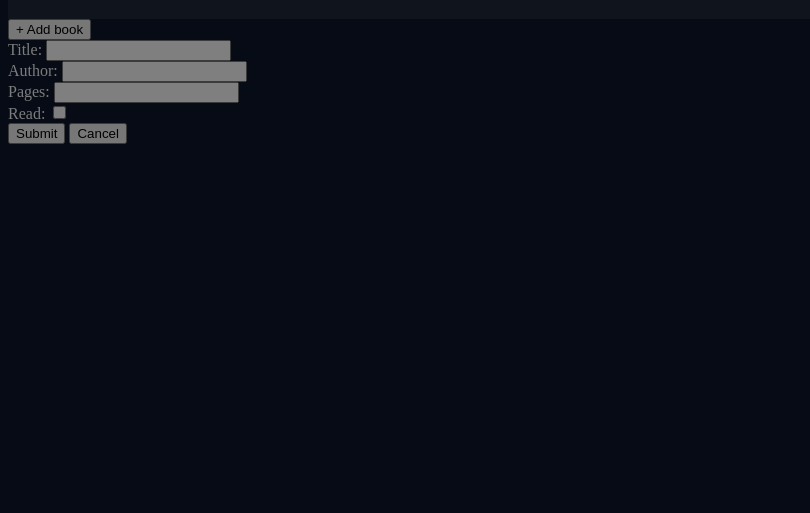
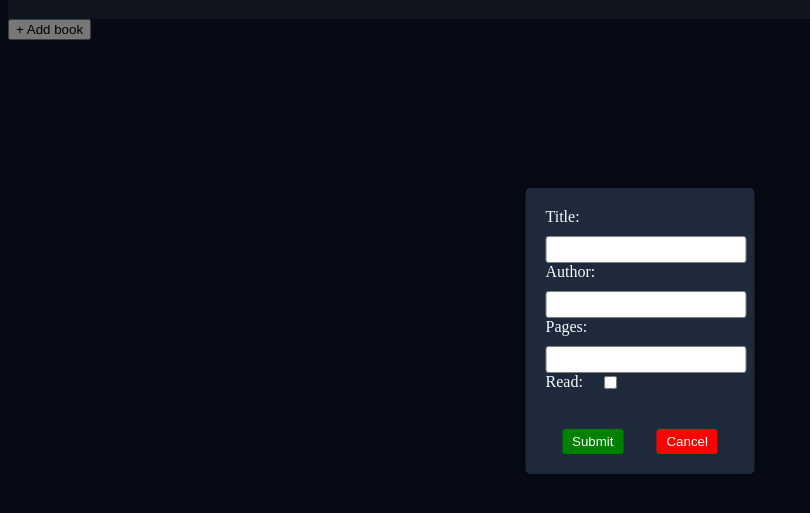
Before and after one commit to saltxd/library, a plain HTML site: page index.html in a window 1280 px wide. Both pictures are taken after a click on the button "+ Add book". Shown: the part 69-582 px from the top of the page, without its empty margins (0-810 px from the left). Drawn offline with Linux system fonts and the light colour scheme.

Commit message:
Add style to form, move checkbox next to label

```diff
--- a/index.html
+++ b/index.html
@@ -18,6 +18,9 @@
   <main class="main-container">
     <button class="btn btn-add" id="addBookBtn">+ Add book</button>
     <div class="books-grid" id="booksGrid">
+    </div>
+    <div id="overlay" style="display: none;">
+        <div id="form-container">
             <form id="bookForm">
                 <label for="title">Title:</label>
                 <input type="text" id="title" required>
@@ -28,15 +31,18 @@
                 <label for="pages">Pages:</label>
                 <input type="number" id="pages" required>
                 <br>
+                <div class="is-read">
                   <label for="read">Read:</label>
-            <input type="checkbox" id="read">
+                  <input class="checkbox" type="checkbox" id="read">
+                </div>
                 <br>
+                <div class="form-btn">
                   <button type="submit">Submit</button>
                   <button type="button" id="cancel-btn">Cancel</button>
+                </div>
             </form>
         </div>
-    <div id="overlay" style="display: none;"></div>
-
+    </div>
   </main>
   <footer></footer>
 
--- a/style.css
+++ b/style.css
@@ -57,8 +57,63 @@ header{
     left: 0;
     width: 100%;
     height: 100%;
-    background-color: rgba(0, 0, 0, 0.5);
-    z-index: 1;
-  }
+    background-color: rgba(0,0,0,0.5);
+    z-index: 999;
+}
+
+#form-container {
+    position: absolute;
+    top: 50%;
+    left: 50%;
+    transform: translate(-50%, -50%);
+    background-color: var(--secondary-dark);
+    padding: 20px;
+    border-radius: 5px;
+    box-shadow: 0px 0px 10px rgba(0,0,0,0.5);
+}
+
+#form-container label, #form-container input[type="checkbox"] {
+    display: block;
+    margin-bottom: 10px;
+}
+
+#form-container input[type="text"], #form-container input[type="number"], #form-container input[type="checkbox"] {
+    width: 100%;
+    padding: 5px;
+    border: 1px solid gray;
+    border-radius: 3px;
+}
+
+#form-container button {
+    margin-top: 10px;
+    padding: 5px 10px;
+    background-color: dodgerblue;
+    color: white;
+    border: none;
+    border-radius: 3px;
+    cursor: pointer;
+}
+
+#form-container button[type="submit"] {
+    background-color: green;
+}
+
+#form-container button[type="button"] {
+    background-color: red;
+}
+
+.is-read{
+    display: flex;
+    align-items: flex-start;
+}
+
+.checkbox{
+    margin-right: 100px;
+}
+
+.form-btn{
+    display: flex;
+    justify-content: space-around;
+}
 
 /* Footer */
```
Lines whose indentation alone changed are shown as unchanged.
